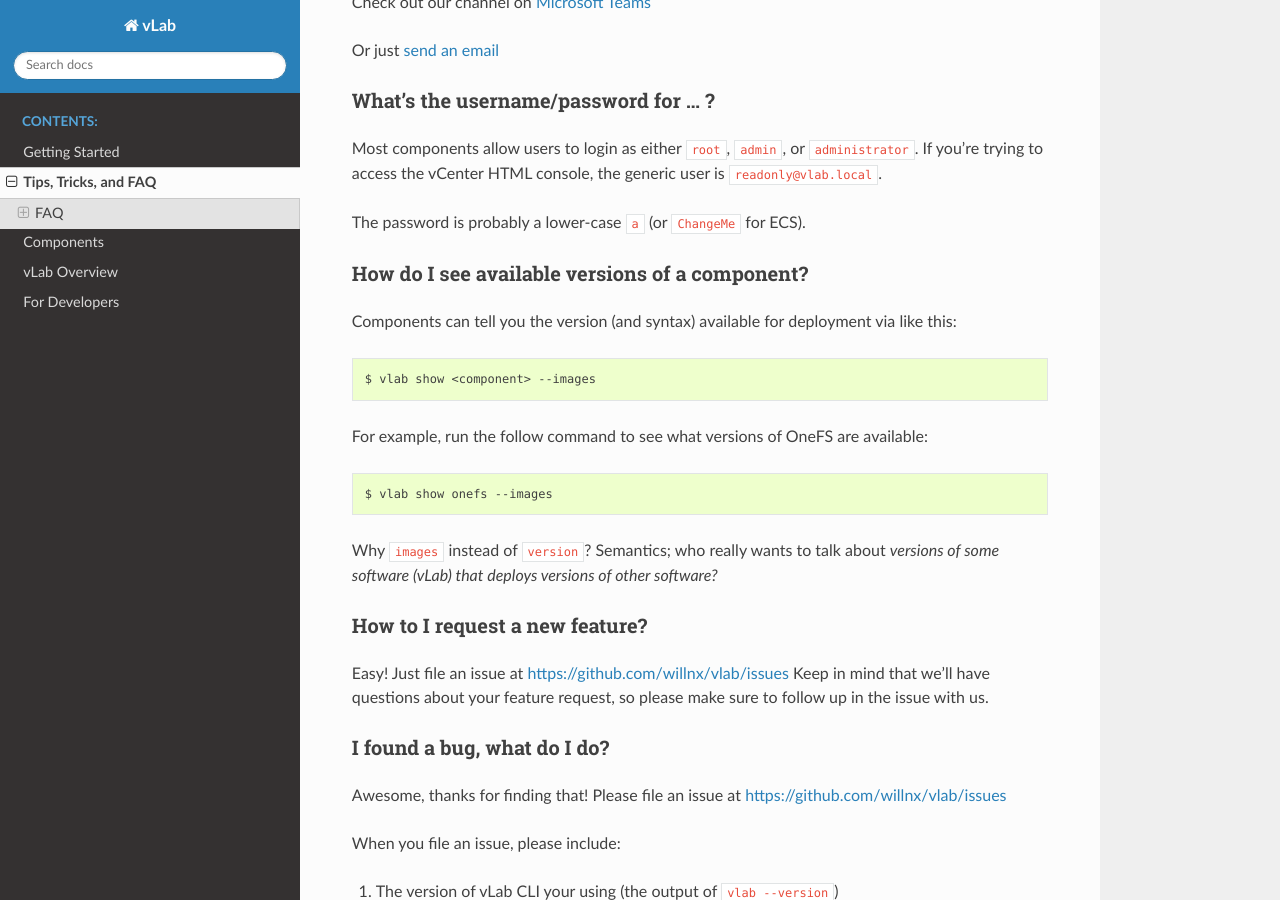
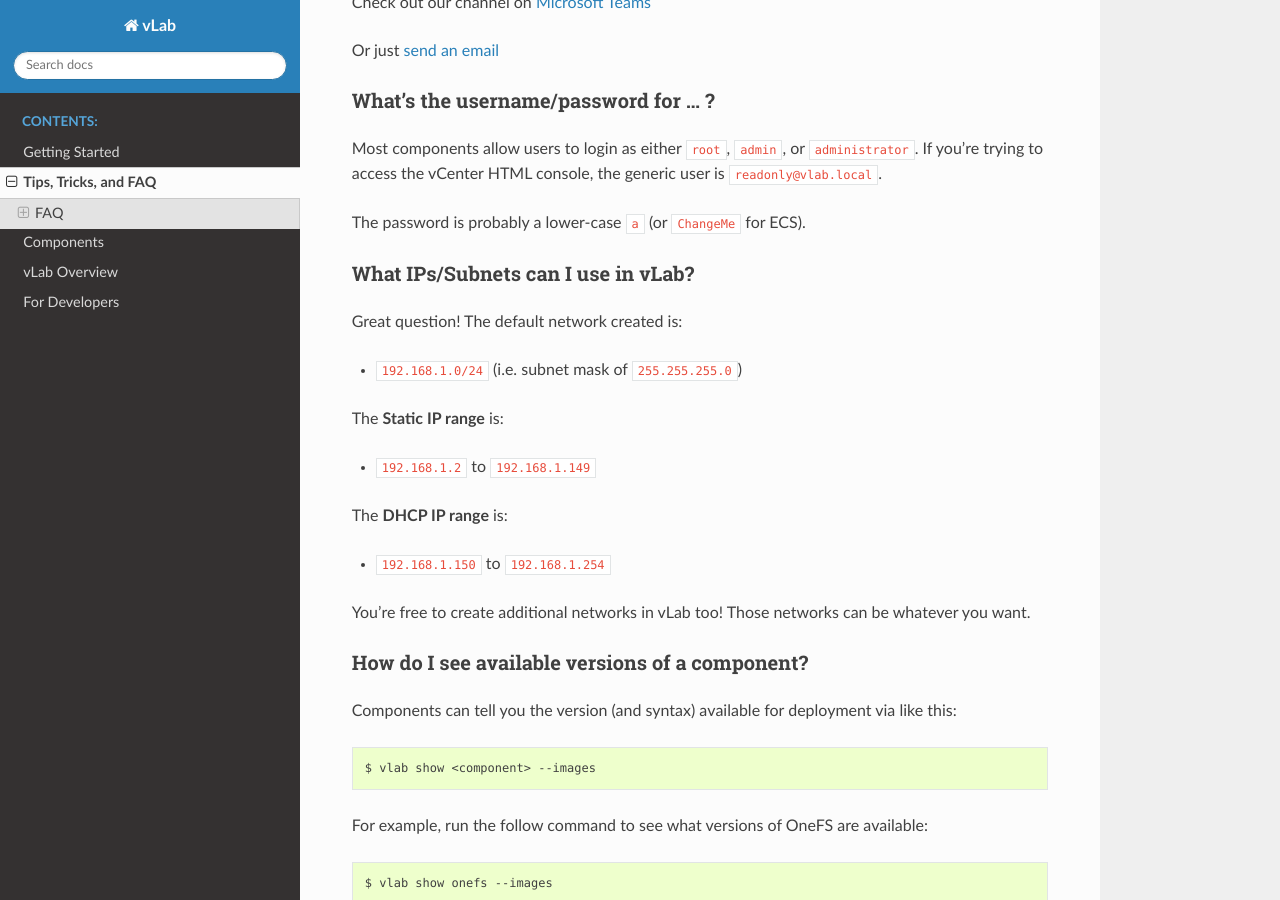
Before and after one commit to willnx/vlab_docs, a Sphinx documentation site: the page built from docs/source/tips_and_faq.rst, in a window 1280 px wide and 900 px high, scrolled down 491 px. Built offline with Sphinx 7.4.7 and the Read the Docs theme 2.0.0, drawn with Linux system fonts in a browser that asks for light colours.

Commit message:
Added section about IPs for the default network

```diff
--- a/docs/source/tips_and_faq.rst
+++ b/docs/source/tips_and_faq.rst
@@ -36,6 +36,25 @@ If you're trying to access the vCenter HTML console, the generic user is ``reado
 
 The password is probably a lower-case ``a`` (or ``ChangeMe`` for ECS).
 
+What IPs/Subnets can I use in vLab?
+===================================
+
+Great question! The default network created is:
+
+* ``192.168.1.0/24`` (i.e. subnet mask of ``255.255.255.0``)
+
+The **Static IP range** is:
+
+* ``192.168.1.2`` to ``192.168.1.149``
+
+The **DHCP IP range** is:
+
+* ``192.168.1.150`` to ``192.168.1.254``
+
+You're free to create additional networks in vLab too! Those networks can be
+whatever you want.
+
+
 How do I see available versions of a component?
 ===============================================
 
```
